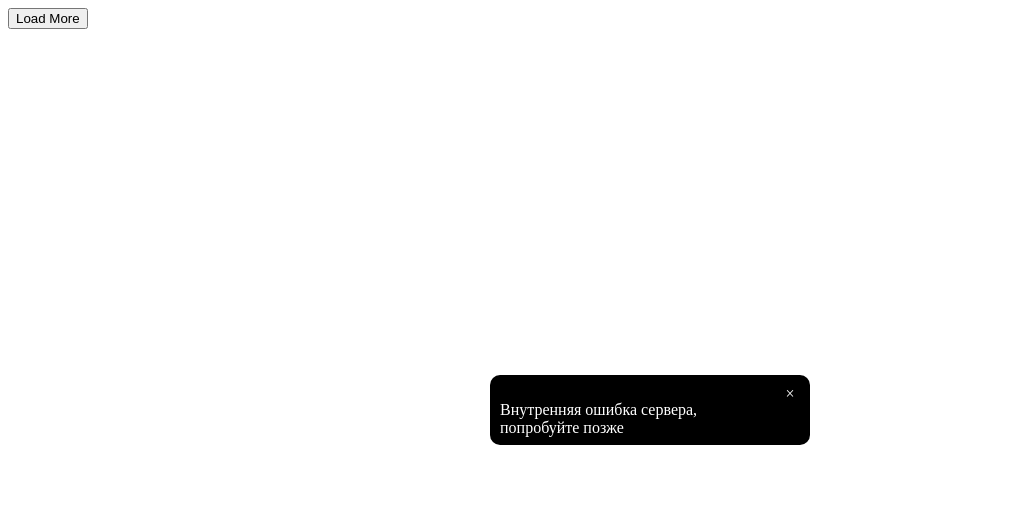
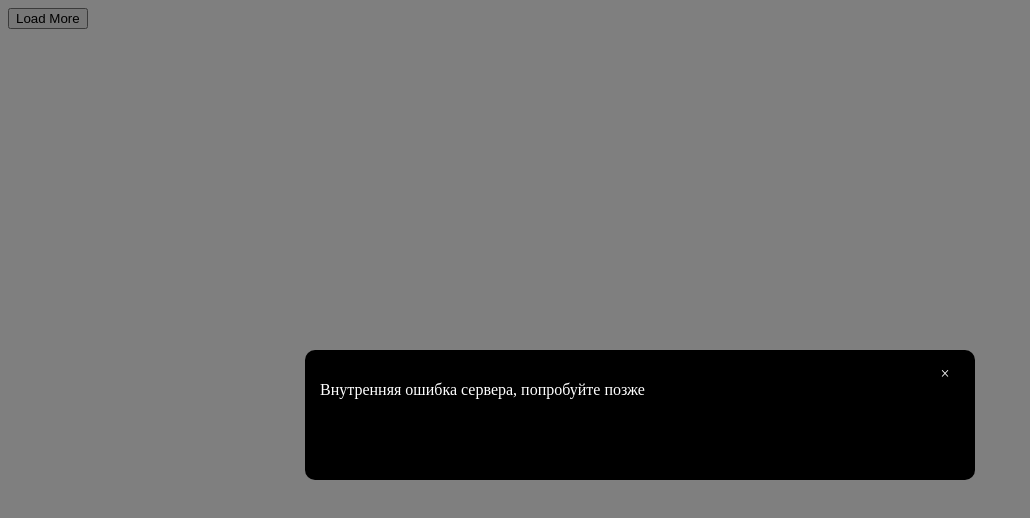
Before and after one commit to mishakor23/infinity, a website: page public/index.html in a window 1280 px wide. Both pictures are taken after a click on the button "Load More". Shown: the whole page, without its empty margins (0-1030 px from the left). Drawn offline with Linux system fonts and the light colour scheme; no server answers.

Commit message:
last one

```diff
--- a/public/articles.css
+++ b/public/articles.css
@@ -1,24 +1,31 @@
     .modal {
+        position: fixed;
+        top: 0;
+        left: 0;
+        width: 100%;
+        height: 100%;
+        background-color: rgba(0, 0, 0, 0.5);
+        z-index: 1;
+        display: none;
+        overflow: auto;
+    }
+    .modal-content {
         position: absolute;
         top: 50%;
         left: 50%;
         transform: translate(-50%, -50%);
-        width: 300px;
-        height: 50px;
-        border-radius: 10px;
-        display: none;
-    }
-    .modal-content {
-        width: 100%;
-        height: 100%;
+        width: 50%;
+        height: 100px;
         background-color: black;
         color: white;
-        padding: 10px;
         border-radius: 10px;
+        padding: 15px;
+        margin-top: 15px;
     }
     .close-btn {
         float: right;
-        width: 20px;
+        width: 30px;
+        height: 20px;
         text-align: center;
         cursor: pointer;
         border-radius: 5px;
--- a/public/articles.js
+++ b/public/articles.js
@@ -7,10 +7,9 @@ let errParagraph = document.createElement('p');
 
 
 function closeModal(event) {
-    if (!event.target === modalContent || event.target !== errParagraph || event.target === closeBtn) {
+    if (event.target === modal || event.target === closeBtn){
         modal.style.display = 'none';
     }
-    errParagraph.innerHTML = '';
 }
 
 function handleError(status) {
@@ -63,13 +62,13 @@ function createDescriptionHTML(description){
   descFull.appendChild(btnExpand);
   descFull.style.display = 'none';
   btnCollapse.addEventListener('click', function(e){
-    if(e.target === btnCollapse){
+    if(e.target){
       descShort.style.display = 'none';
       descFull.style.display = 'block';
     }
   });
   btnExpand.addEventListener('click', function(e){
-    if(e.target === btnExpand){
+    if(e.target){
       descShort.style.display = 'block';
       descFull.style.display = 'none';
     }
@@ -78,6 +77,7 @@ function createDescriptionHTML(description){
 }
 
 function renderArticles(articles){
+  if(!articles) return;
   for(let i = 0; i < articles.length; i++){
     let articleDiv = document.createElement('div');
     let articleTitle = createTitleHTML(articles[i].title);
@@ -100,4 +100,5 @@ loadBtn.addEventListener('click', function(){
     .then((data) => {
       renderArticles(data);
     })
+    .catch(error => handleError(error.status));
 });
```
